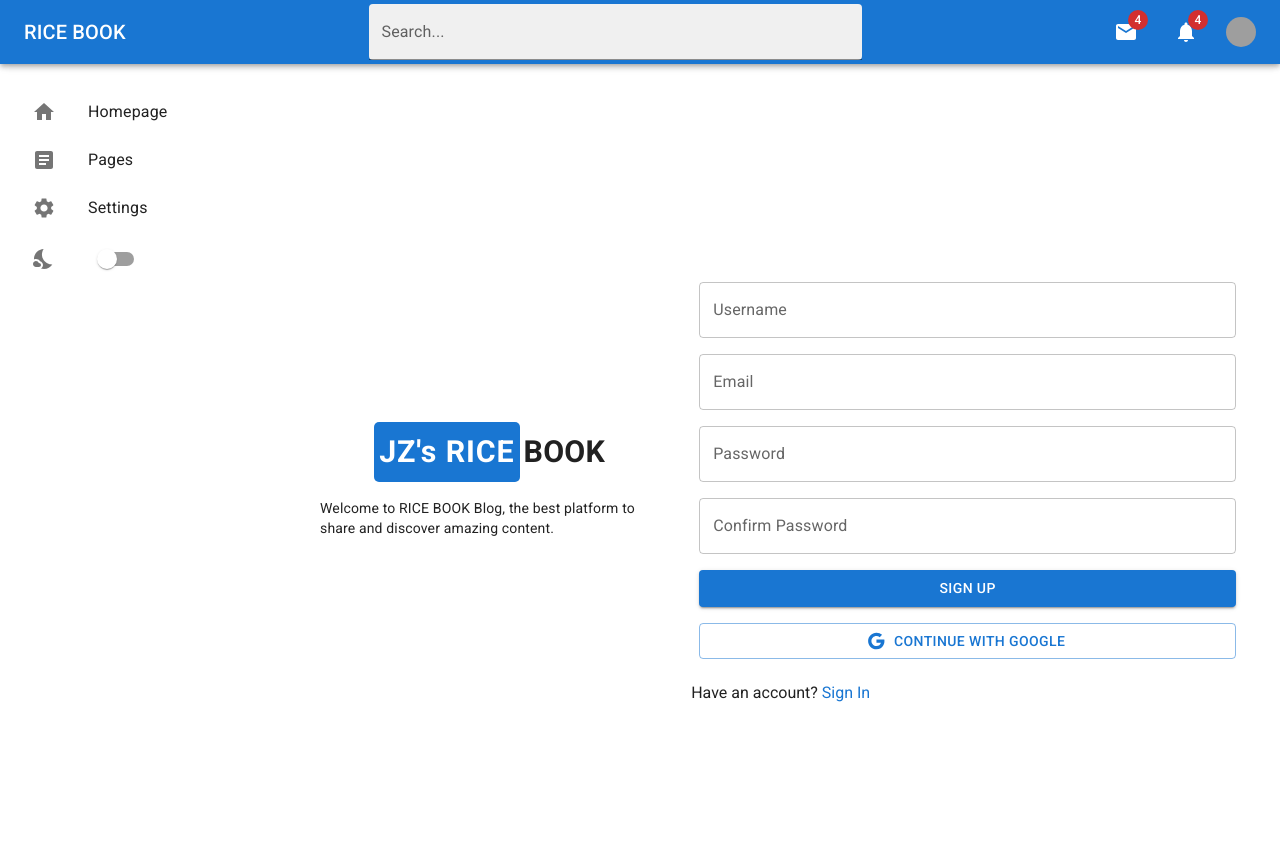
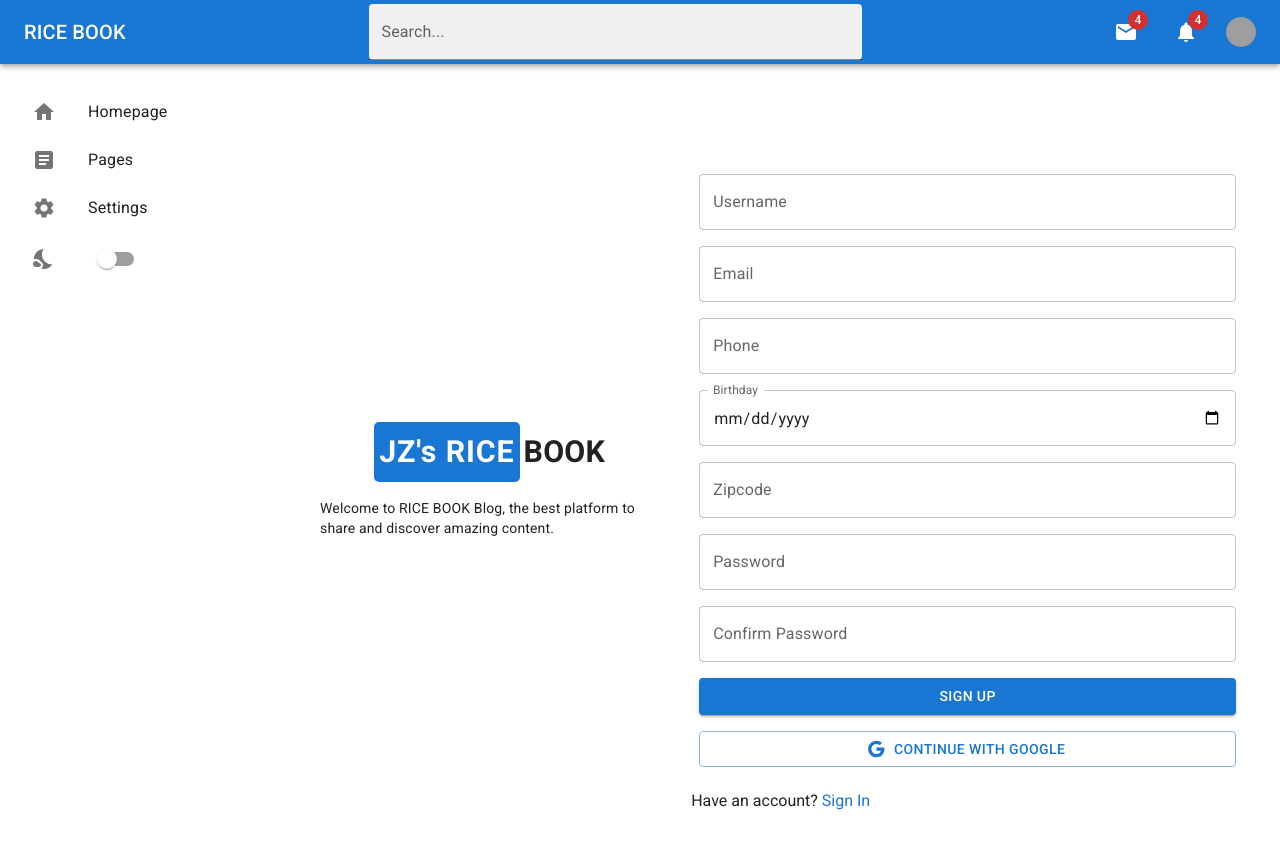
Before and after one commit to zjhM3l/MERN-RICEBOOK, a React (Create React App) app in the folder my-app/: page / in a window 1280 px wide. Shown: the top 848 px of the page. Built offline with nearby package versions, Linux system fonts and the light colour scheme; grey boxes are pictures that could not be loaded.

Commit message:
9/22/2024;change front port 3000, backend port 3001; signup part back ini

```diff
--- a/my-app/package.json
+++ b/my-app/package.json
@@ -18,7 +18,7 @@
     "web-vitals": "^2.1.4"
   },
   "scripts": {
-    "start": "react-scripts start",
+    "start": "react-scripts start -port 3000",
     "build": "react-scripts build",
     "test": "react-scripts test",
     "eject": "react-scripts eject"
--- a/my-app/src/components/SignupForm.jsx
+++ b/my-app/src/components/SignupForm.jsx
@@ -1,10 +1,27 @@
 import { Google } from '@mui/icons-material';
 import { Link, Box, Button, TextField } from '@mui/material';
-import React from 'react';
+import React, { useState } from 'react';
 import { Link as RouterLink } from 'react-router-dom';
 
 
 export const SignupForm = () => {
+  const [formData, setFormData] = useState({});
+  const handleChange = (event) => {
+    setFormData({ ...formData, [event.target.id]: event.target.value });
+  };
+  const handleSubmit = async (event) => {
+    event.preventDefault();
+    try {
+      const res = await fetch('/api/auth/signup', {
+        method: 'POST',
+        headers: { 'Content-Type': 'application/json' },
+        body: JSON.stringify(formData),
+      });
+    } catch (error) {
+
+    }
+  }
+
   return (
     <Box flex={3} p={2} display="flex" flexDirection="column" alignItems="center">
       <Box
@@ -17,8 +34,8 @@ export const SignupForm = () => {
         }}
         noValidate
         autoComplete="off"
+        onSubmit={handleSubmit}
       >
-        <form>
           <div>
             <TextField
               id="username-input"
@@ -26,6 +43,7 @@ export const SignupForm = () => {
               type='text'
               autoComplete=""
               placeholder='username'
+              onChange={handleChange}
             />
           </div>
           <div>
@@ -35,6 +53,41 @@ export const SignupForm = () => {
               type='email'
               autoComplete=""
               placeholder='email@company.com'
+              onChange={handleChange}
+            />
+          </div>
+          <div>
+            <TextField
+              id="phone-input"
+              label="Phone"
+              type='tel'
+              autoComplete=""
+              placeholder='123-456-7890'
+              onChange={handleChange}
+            />
+          </div>
+          <div>
+            <TextField
+              id="dateOfBirth-input"
+              type='date'
+              label="Birthday"
+              autoComplete=""
+              slotProps={{
+                inputLabel: {
+                  shrink: true,
+                },
+              }}
+              onChange={handleChange}
+            />
+          </div>
+          <div>
+            <TextField
+              id="zipcode-input"
+              label="Zipcode"
+              type='number'
+              autoComplete=""
+              placeholder='12345'
+              onChange={handleChange}
             />
           </div>
           <div>
@@ -43,6 +96,7 @@ export const SignupForm = () => {
               label="Password"
               type='password'
               autoComplete=""
+              onChange={handleChange}
             />
           </div>
           <div>
@@ -51,11 +105,11 @@ export const SignupForm = () => {
               label="Confirm Password"
               type='password'
               autoComplete=""
+              onChange={handleChange}
             />
           </div>
           <Button variant='contained' type='submit'>Sign Up</Button>
           <Button variant='outlined' startIcon={<Google />}>Continue with Google</Button>
-        </form>
         <Box mt={2}>
           <span>Have an account? </span>
           <Link component={RouterLink} to='/sign-in' underline="none">
--- a/package.json
+++ b/package.json
@@ -6,7 +6,7 @@
   "scripts": {
     "test": "echo \"Error: no test specified\" && exit 1",
     "dev": "nodemon api/index.js",
-    "start": "node api/index.js"
+    "start": "node api/index.js -port 3001"
   },
   "keywords": [],
   "author": "",
```
